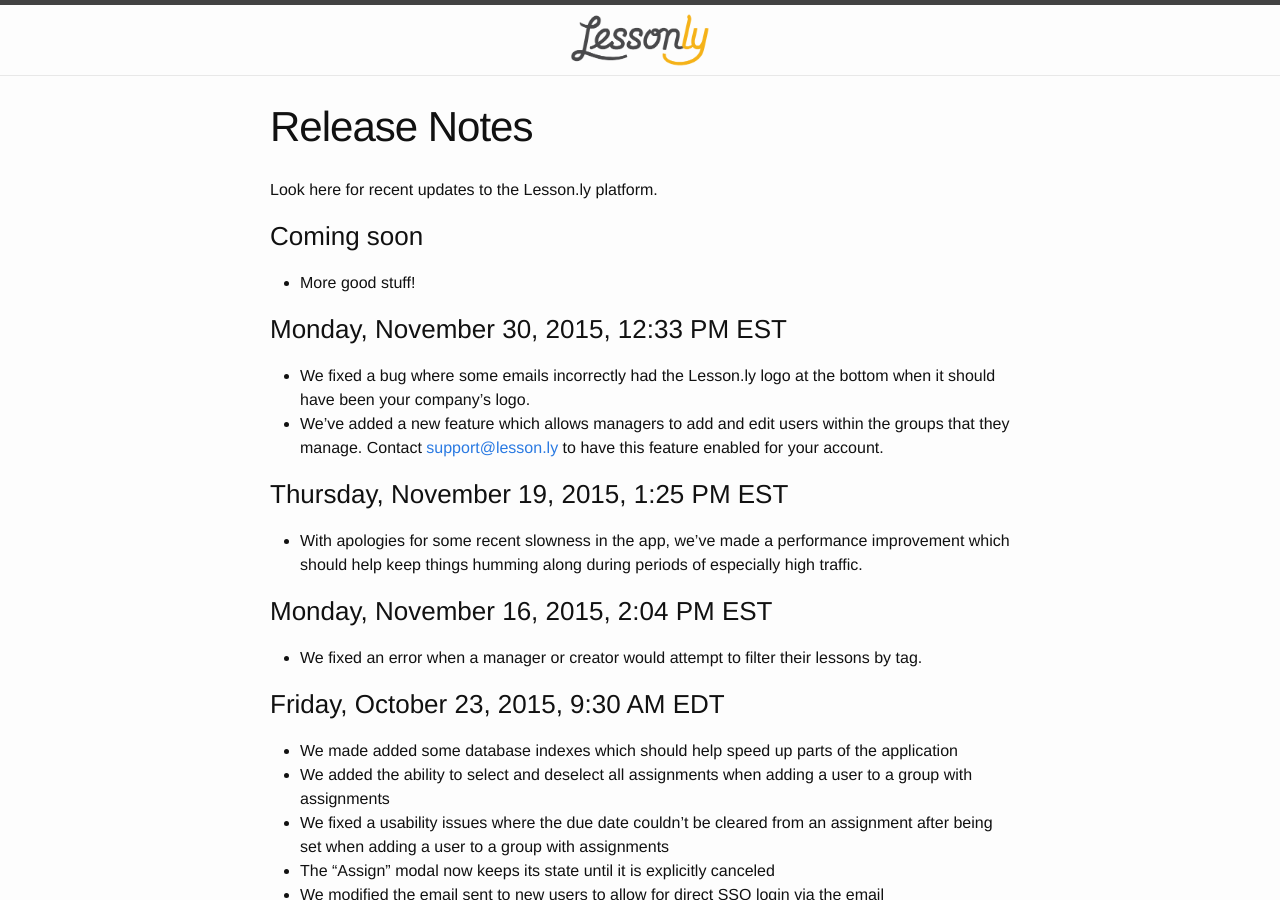
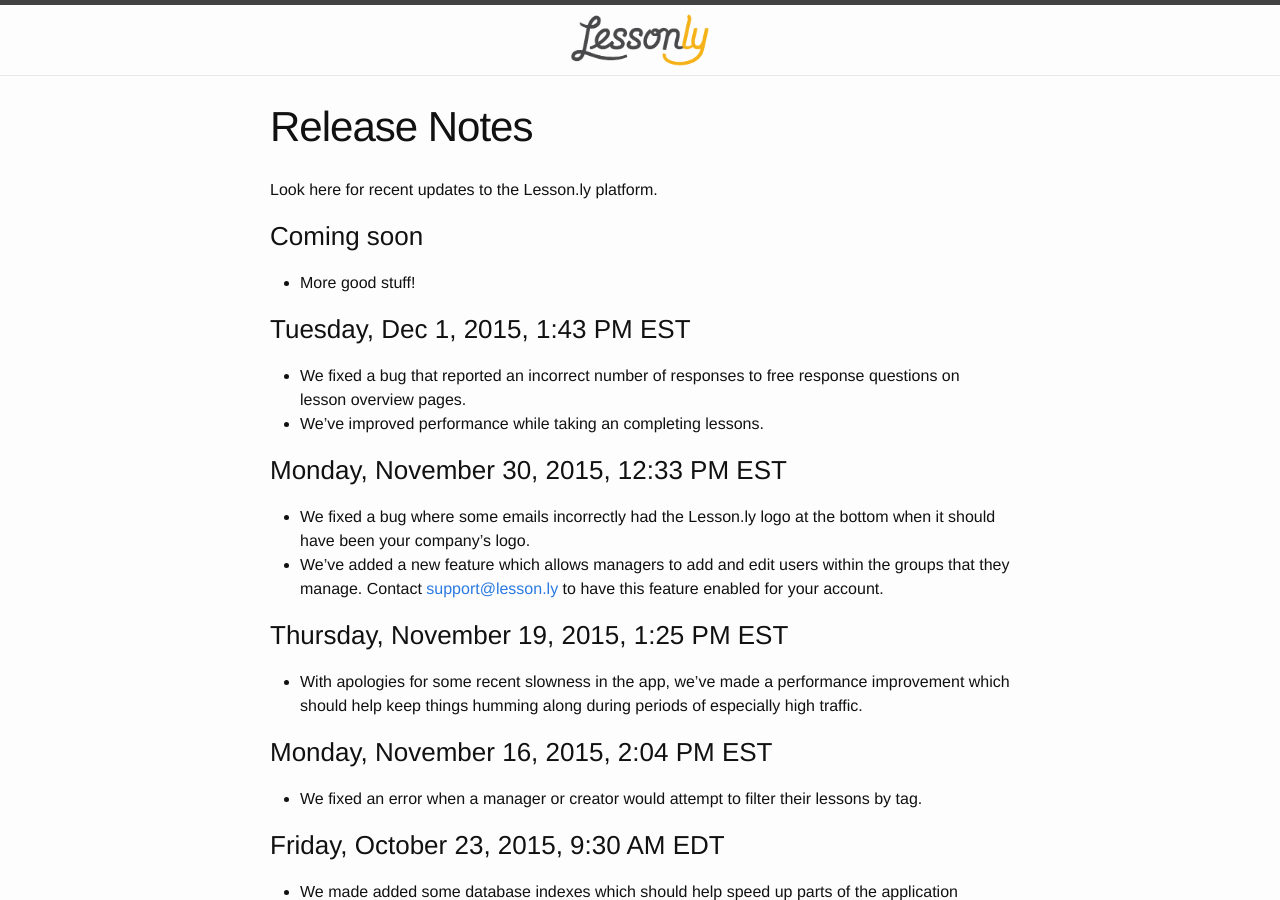
Before and after one commit to isabella232/lessonly.github.io, a Jekyll site: the page built from release-notes.md, in a window 1280 px wide and 900 px high. Built offline with Jekyll 4.4.1, drawn with Linux system fonts in a browser that asks for light colours.

Commit message:
performance release

```diff
--- a/release-notes.md
+++ b/release-notes.md
@@ -9,6 +9,11 @@
 ### Coming soon
 
 - More good stuff!
+
+### Tuesday, Dec 1, 2015, 1:43 PM EST
+
+- We fixed a bug that reported an incorrect number of responses to free response questions on lesson overview pages.
+- We've improved performance while taking an completing lessons.
 
 ### Monday, November 30, 2015, 12:33 PM EST
 
```
